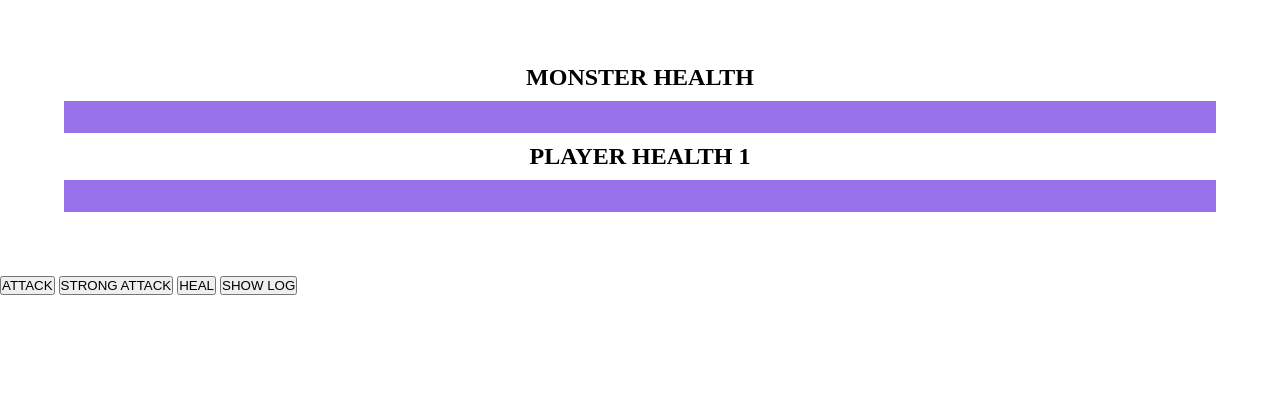
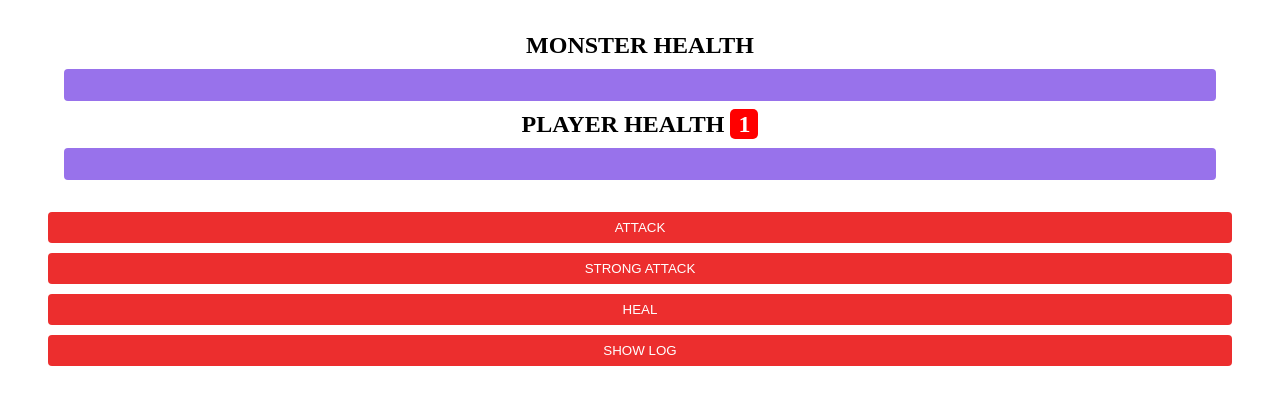
Before and after one commit to Moise-code/The-monster-killer, a plain HTML site: page index.html in a window 1280 px wide. Drawn offline with Linux system fonts and the light colour scheme.

Commit message:
styling the remaining part

```diff
--- a/styles/main.css
+++ b/styles/main.css
@@ -10,12 +10,36 @@
   justify-items: center;
   gap: 10px;
   /* width: 100%; */
-  margin: 04rem;
+  margin: 2rem 4rem;
 }
 progress{
   border-radius: none;
   padding: 1rem;
   width: 100%;
+  border-radius: 4px;
   background-color: rgb(152, 114, 235);
 
 }
+#bonus-life{
+background: red;
+padding: .1rem .5rem;
+color: white;
+border-radius: 5px;
+}
+#controls{
+  display: flex;
+  flex-direction: column;
+  align-items: center;
+  justify-items: center;
+  gap: 10px;
+  margin:  0 3rem;
+}
+#controls button{
+  width: 100%;
+  padding: .5rem;
+  background: rgb(236, 46, 46);
+  color: white;
+  border: none;
+  border-radius: 4px;
+
+}
```
